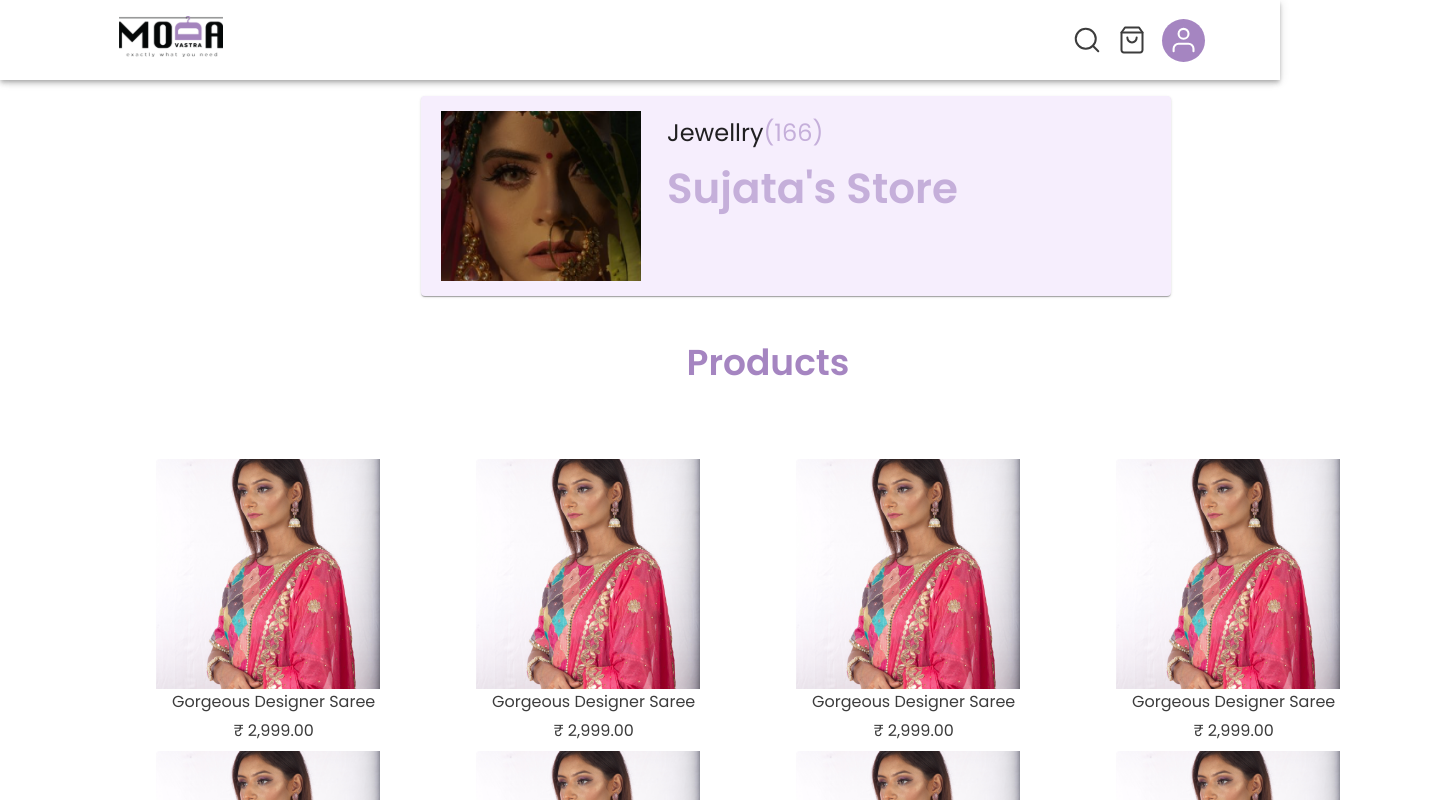
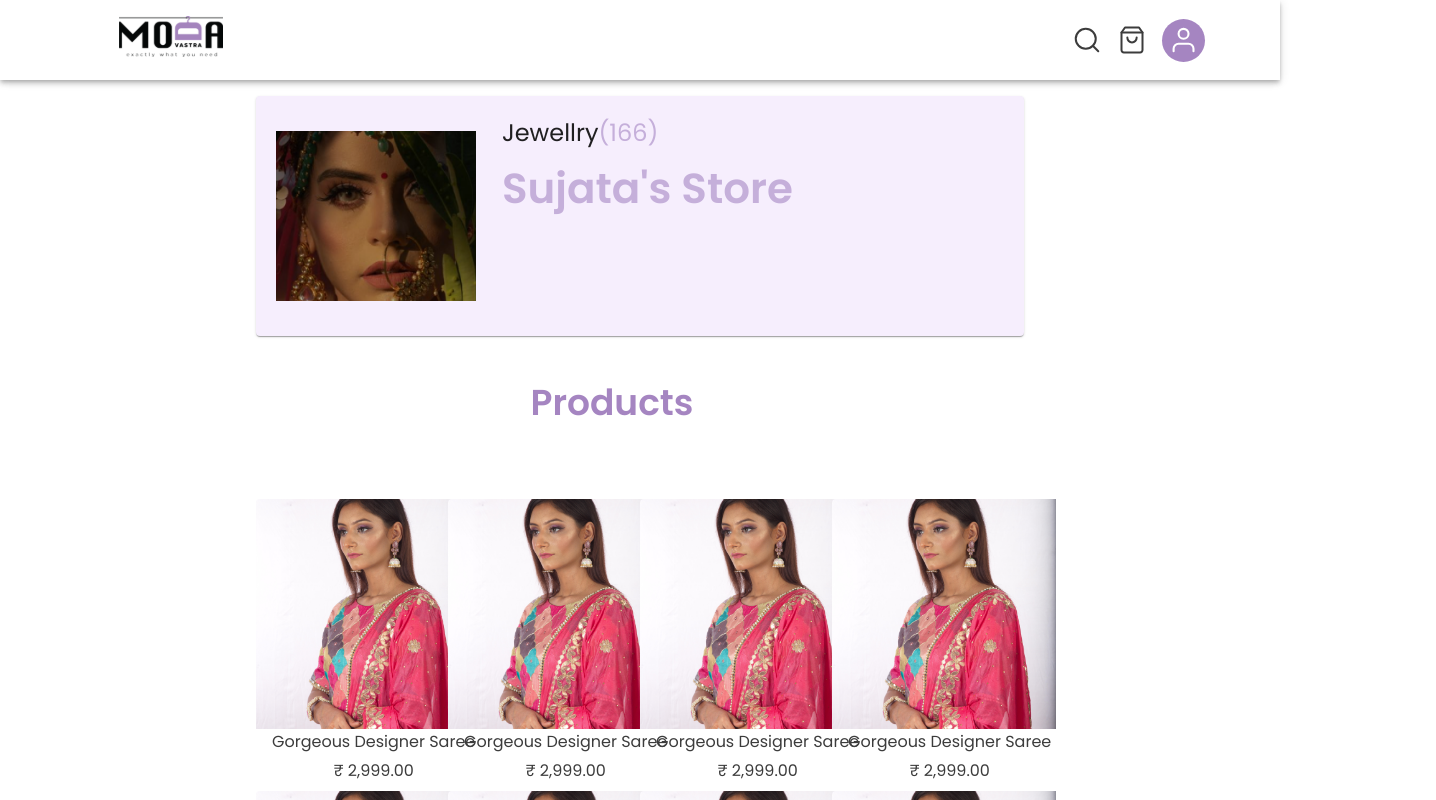
Before and after one commit to Shubh1692/aodavastra-fe, a React (Create React App) app: page /jewellery in a window 1280 px wide. Shown: the top 800 px of the page, 1436 px wide, since content can reach past the window. Built offline with nearby package versions, Linux system fonts and the light colour scheme.

Commit message:
jewellery page

```diff
--- a/src/Components/JewelleryProducts/index.js
+++ b/src/Components/JewelleryProducts/index.js
@@ -27,8 +27,8 @@ const JewelleryProduct = () => {
           justifyContent: "center",
           alignItems: "center",
           mt: "5vh",
-          ml: "100px",
-          mr: "100px",
+          //   ml: "100px",
+          //   mr: "100px",
           //   ml: "0vh",
           //   alignSelf: "center",
         }}
@@ -41,8 +41,8 @@ const JewelleryProduct = () => {
               // alignItems: "center",
               // justifyContent: "center",
               backgroundColor: "#F6EEFD",
-              height: "200px",
-              width: "750px",
+              height: "30vh",
+              width: "60vw",
               pl: 0,
               // textAlign: "center",
             }}
@@ -115,6 +115,8 @@ const JewelleryProduct = () => {
               display: "flex",
               justifyContent: "center",
               alignItems: "center",
+              width: "60vw",
+              height: "80vh",
             }}
           >
             <Grid item xs={12} sm={12} md={3} xl={3}>
```
